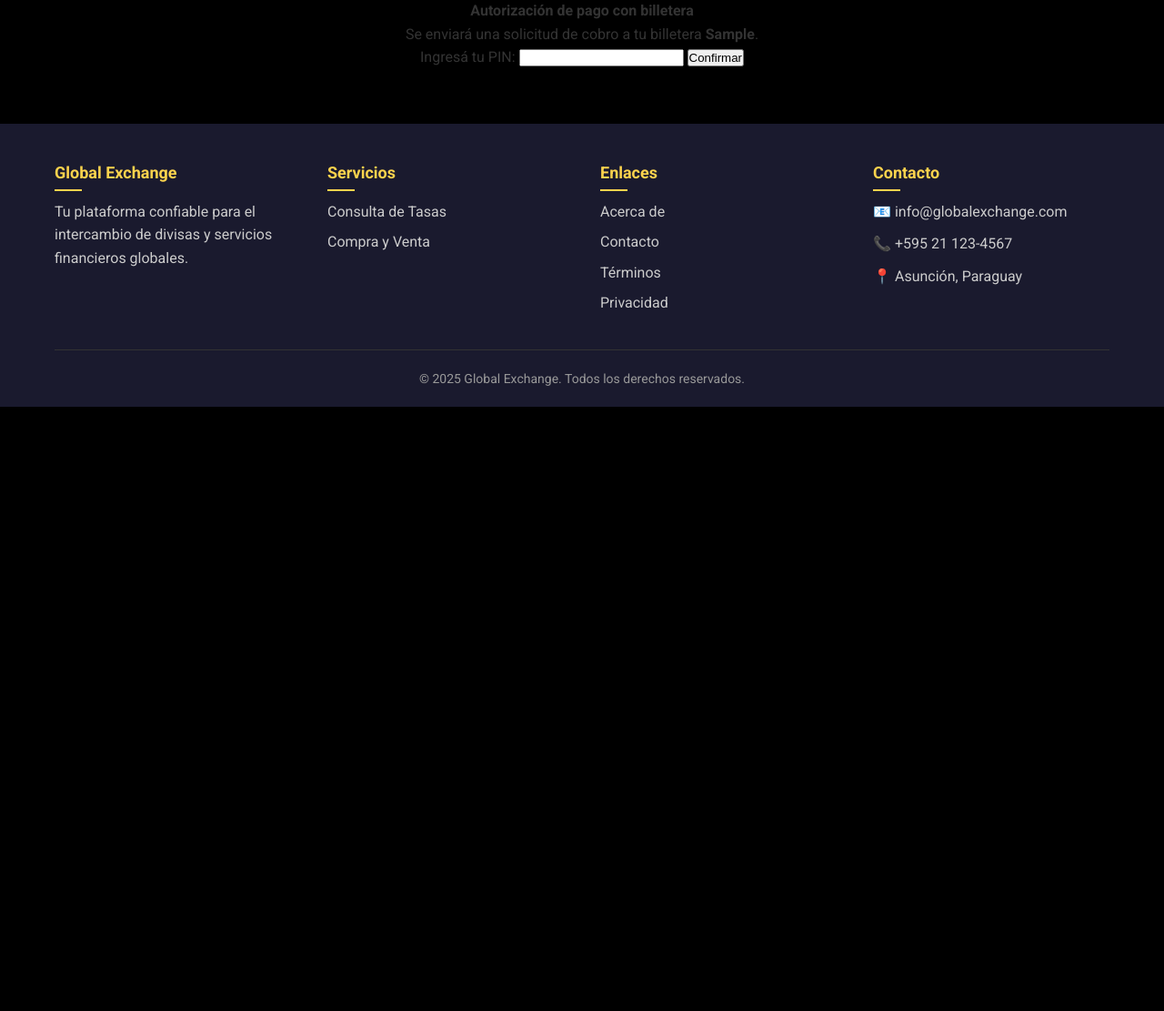
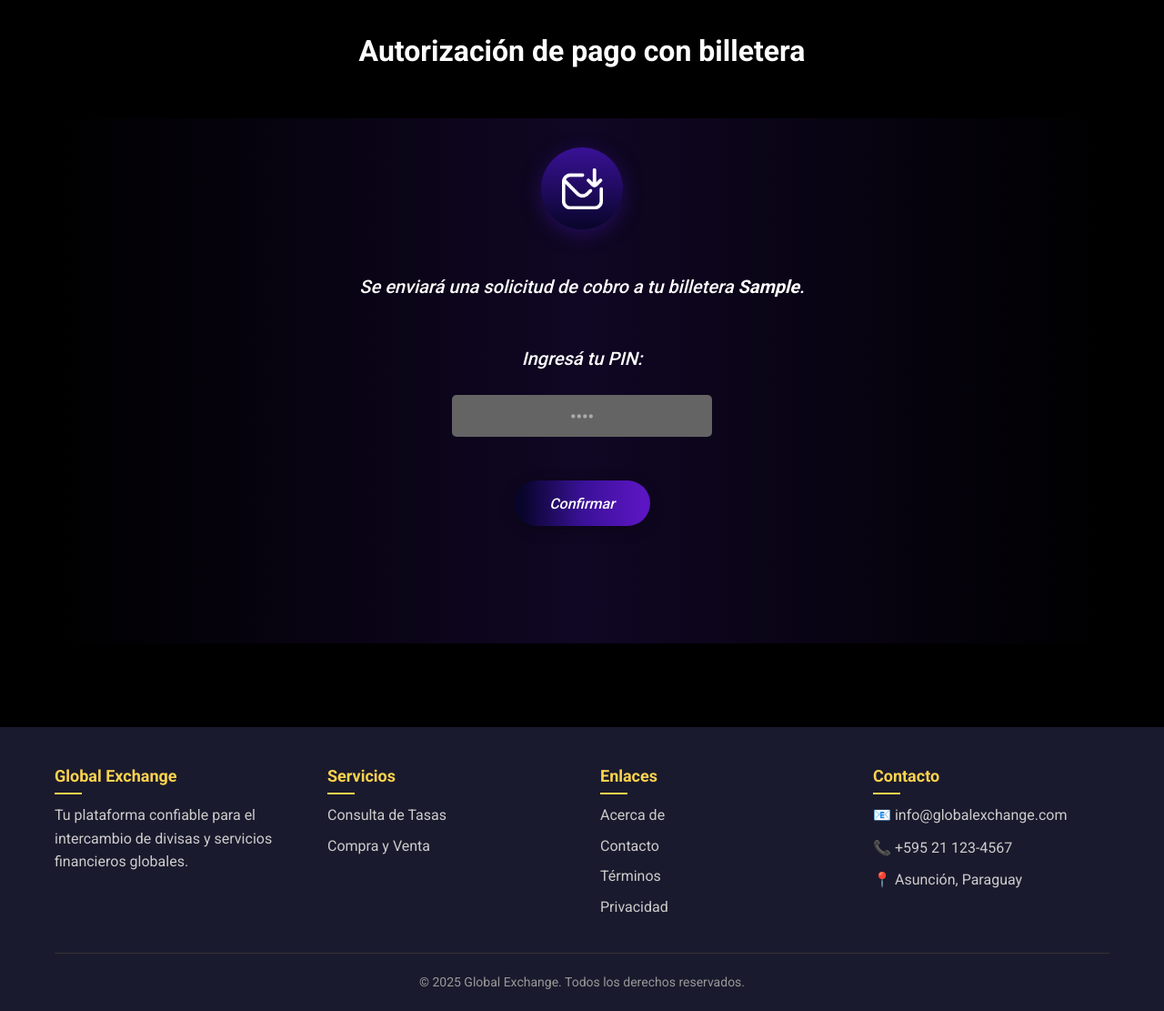
Before and after one commit to CherryCherry777/global_exchange_webapp, a Django app: template webapp/templates/webapp/compraventa_y_conversion/ingresar_pin.html in a window 1280 px wide. Shown: the part 136-1247 px from the top of the page at 91% size. Before the commit the page ends 583 px from the top, so only its background shows below. Run offline with Django 5.2, Linux system fonts and the light colour scheme; the template is opened without the code that fills it: most values are stand-ins (such as "Sample title", 1, 10 or a date in 2020); parts of the project's set-up code (start-up, migrations or seed data) failed here and were passed over.

Commit message:
ingresar pin agregar interfaces

```diff
--- /dev/null
+++ b/webapp/static/webapp/css/compraventa/ingresar_pin.css
@@ -0,0 +1,257 @@
+/* ===========================
+   ESTILOS PARA AUTORIZACIÓN DE BILLETERA
+   ========================== */
+
+/* Solo aplicar fondo negro al contenido principal, no a todo el body */
+#content-wrapper {
+    background-color: #000000 !important;
+    min-height: calc(100vh - 150px);
+    display: flex;
+    align-items: center;
+    justify-content: center;
+}
+
+/* Contenedor principal - más específico */
+.pin-page-container {
+    display: flex;
+    flex-direction: column;
+    align-items: center;
+    gap: 2rem;
+    padding: 2rem;
+    width: 100%;
+}
+
+/* Título principal */
+.pin-page-container h4 {
+    font-family: 'Roboto', sans-serif;
+    font-weight: bold;
+    font-size: 32px;
+    color: #FFFFFF;
+    text-align: center;
+    margin-bottom: 1rem;
+}
+
+/* Contenedor del formulario */
+.pin-page-container form {
+    width: 1242px;
+    min-height: 577px;
+    background: linear-gradient(90deg, #000000 0%, #100724 50%, #000000 100%);
+    border-radius: 20px;
+    padding: 3rem;
+    display: flex;
+    flex-direction: column;
+    align-items: center;
+    gap: 2rem;
+    box-shadow: 0 10px 40px rgba(0, 0, 0, 0.5);
+}
+
+/* Ícono de billetera */
+.wallet-icon {
+    width: 90px;
+    height: 90px;
+    border-radius: 50%;
+    background: linear-gradient(180deg, #391196 0%, #08052A 100%);
+    display: flex;
+    align-items: center;
+    justify-content: center;
+    margin-bottom: 1rem;
+    box-shadow: 0 5px 20px rgba(57, 17, 150, 0.5);
+}
+
+.wallet-icon img {
+    width: 45px;
+    height: 45px;
+}
+
+/* Texto descriptivo */
+.pin-page-container p {
+    font-family: 'Roboto', sans-serif;
+    font-weight: 500;
+    font-style: italic;
+    font-size: 20px;
+    color: #FFFFFF;
+    text-align: center;
+    margin: 0;
+    line-height: 1.5;
+}
+
+.pin-page-container p strong {
+    font-weight: bold;
+}
+
+/* Label del PIN */
+.pin-page-container label {
+    font-family: 'Roboto', sans-serif;
+    font-weight: 500;
+    font-style: italic;
+    font-size: 20px;
+    color: #FFFFFF;
+    margin-top: 1rem;
+    margin-bottom: 0.5rem;
+    display: block;
+    text-align: center;
+}
+
+/* Input del PIN */
+.pin-page-container input[type="password"],
+.pin-page-container input[type="text"] {
+    width: 286px;
+    height: 46px;
+    border-radius: 5px;
+    background-color: #646464;
+    border: none;
+    padding: 0 1rem;
+    font-family: 'Roboto', sans-serif;
+    font-size: 18px;
+    color: #FFFFFF;
+    text-align: center;
+    letter-spacing: 8px;
+    font-weight: bold;
+}
+
+.pin-page-container input[type="password"]::placeholder,
+.pin-page-container input[type="text"]::placeholder {
+    letter-spacing: normal;
+    color: #AAAAAA;
+}
+
+.pin-page-container input[type="password"]:focus,
+.pin-page-container input[type="text"]:focus {
+    outline: none;
+    box-shadow: 0 0 10px rgba(91, 21, 194, 0.5);
+}
+
+/* Ocultar inputs hidden del DOM visual */
+.pin-page-container input[type="hidden"] {
+    display: none;
+}
+
+/* Contenedor de botones */
+.button-container {
+    display: flex;
+    gap: 1.5rem;
+    margin-top: 2rem;
+}
+
+/* Estilos base de botones */
+.pin-page-container button {
+    width: 150px;
+    height: 50px;
+    border-radius: 25px;
+    border: none;
+    font-family: 'Roboto', sans-serif;
+    font-weight: 500;
+    font-style: italic;
+    font-size: 16px;
+    color: #FFFFFF;
+    cursor: pointer;
+    transition: all 0.3s ease;
+    box-shadow: 0 4px 15px rgba(0, 0, 0, 0.3);
+}
+
+/* Botón Confirmar */
+.pin-page-container button[name="confirmar"],
+.pin-page-container button[type="submit"]:not([name="cancelar"]) {
+    background: linear-gradient(90deg, #08052A 6%, #391196 50%, #5B15C2 94%);
+}
+
+.pin-page-container button[name="confirmar"]:hover,
+.pin-page-container button[type="submit"]:not([name="cancelar"]):hover {
+    transform: translateY(-2px);
+    box-shadow: 0 6px 20px rgba(91, 21, 194, 0.5);
+}
+
+/* Botón Cancelar */
+.pin-page-container button[name="cancelar"] {
+    background: linear-gradient(90deg, #C3C3C3 6%, #828281 50%, #2F2F2F 94%);
+}
+
+.pin-page-container button[name="cancelar"]:hover {
+    transform: translateY(-2px);
+    box-shadow: 0 6px 20px rgba(130, 130, 129, 0.5);
+}
+
+/* Wrapper del formulario */
+.pin-form-wrapper {
+    display: flex;
+    flex-direction: column;
+    align-items: center;
+    gap: 1rem;
+    width: 100%;
+}
+
+/* ===========================
+   RESPONSIVE
+   ========================== */
+
+@media (max-width: 1300px) {
+    .pin-page-container form {
+        width: 95%;
+        max-width: 1242px;
+        padding: 2rem;
+    }
+}
+
+@media (max-width: 768px) {
+    .pin-page-container h4 {
+        font-size: 24px;
+    }
+
+    .pin-page-container form {
+        width: 100%;
+        min-height: auto;
+        padding: 2rem 1.5rem;
+    }
+
+    .wallet-icon {
+        width: 70px;
+        height: 70px;
+    }
+
+    .wallet-icon img {
+        width: 35px;
+        height: 35px;
+    }
+
+    .pin-page-container p,
+    .pin-page-container label {
+        font-size: 18px;
+    }
+
+    .pin-page-container input[type="password"],
+    .pin-page-container input[type="text"] {
+        width: 100%;
+        max-width: 286px;
+    }
+
+    .button-container {
+        flex-direction: column;
+        width: 100%;
+        max-width: 286px;
+    }
+
+    .pin-page-container button {
+        width: 100%;
+    }
+}
+
+@media (max-width: 480px) {
+    .pin-page-container h4 {
+        font-size: 20px;
+    }
+
+    .pin-page-container p,
+    .pin-page-container label {
+        font-size: 16px;
+    }
+
+    .wallet-icon {
+        width: 60px;
+        height: 60px;
+    }
+
+    .wallet-icon img {
+        width: 30px;
+        height: 30px;
+    }
+}
--- a/webapp/templates/webapp/compraventa_y_conversion/ingresar_pin.html
+++ b/webapp/templates/webapp/compraventa_y_conversion/ingresar_pin.html
@@ -1,28 +1,45 @@
 {% extends "webapp/base.html" %}
+{% load static %}
+
+{% block extra_css %}
+<link rel="stylesheet" href="{% static 'webapp/css/compraventa/ingresar_pin.css' %}">
+{% endblock %}
+
 {% block content %}
-<div class="container py-4 text-center">
+<div class="pin-page-container">
     <h4>Autorización de pago con billetera</h4>
-    <p>Se enviará una solicitud de cobro a tu billetera <strong>{{ numero_celular }}</strong>.</p>
 
     <form method="post">
         {% csrf_token %}
+
+        <!-- Inputs hidden -->
         {% for key, value in data.items %}
             {% if key != 'pin' %}
                 <input type="hidden" name="{{ key }}" value="{{ value }}">
             {% endif %}
         {% endfor %}
 
-        <!-- ...otros campos que necesites conservar -->
+        <!-- Ícono de billetera -->
+        <div class="wallet-icon">
+            <img src="{% static 'webapp/pantalla_autorizar_billetera/autorizar_billetera.png' %}" alt="Wallet Icon">
+        </div>
 
-        <label for="pin">Ingresá tu PIN:</label>
-        <input type="password" name="pin" id="pin" maxlength="4" required>
+        <!-- Texto descriptivo -->
+        <p>Se enviará una solicitud de cobro a tu billetera <strong>{{ numero_celular }}</strong>.</p>
 
-        <button type="submit" name="confirmar" value="1">Confirmar</button>
+        <!-- Formulario de PIN -->
+        <div class="pin-form-wrapper">
+            <label for="pin">Ingresá tu PIN:</label>
+            <input type="password" name="pin" id="pin" maxlength="4" required placeholder="••••">
 
-        {% if allow_retry %}
-            <button type="submit" name="cancelar" value="1" formnovalidate>Cancelar</button>
-        {% endif %}
-
+            <!-- Botones -->
+            <div class="button-container">
+                <button type="submit" name="confirmar" value="1">Confirmar</button>
+                {% if allow_retry %}
+                    <button type="submit" name="cancelar" value="1" formnovalidate>Cancelar</button>
+                {% endif %}
+            </div>
+        </div>
     </form>
 </div>
 {% endblock %}
```
Also changed, not shown: webapp/static/webapp/css/compraventa/compraventa.css (+5 -3 lines), webapp/static/webapp/pantalla_autorizar_billetera/autorizar_billetera.png (added).
